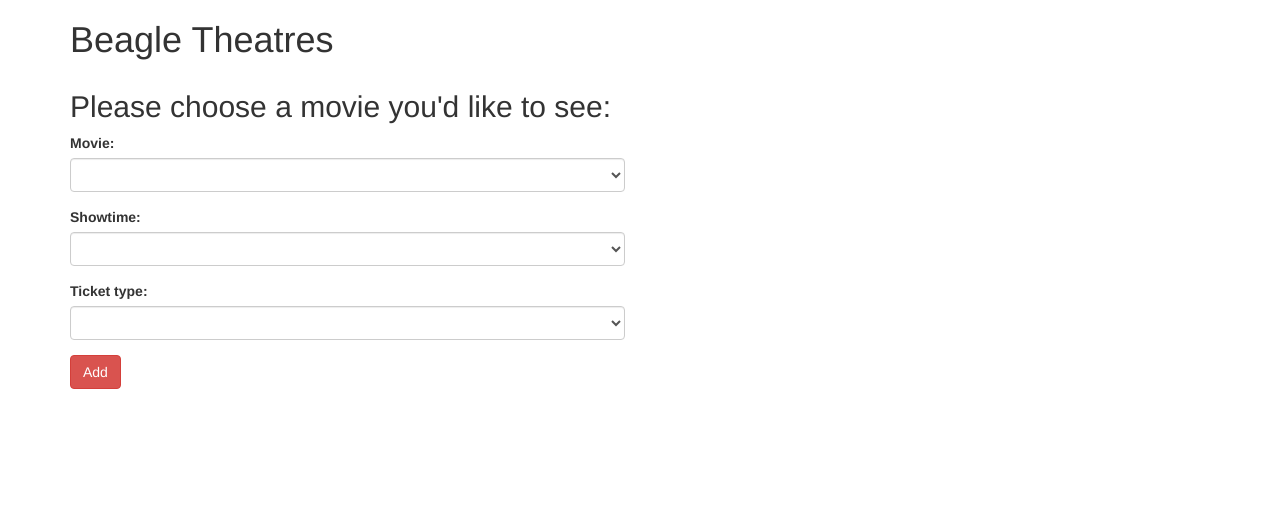
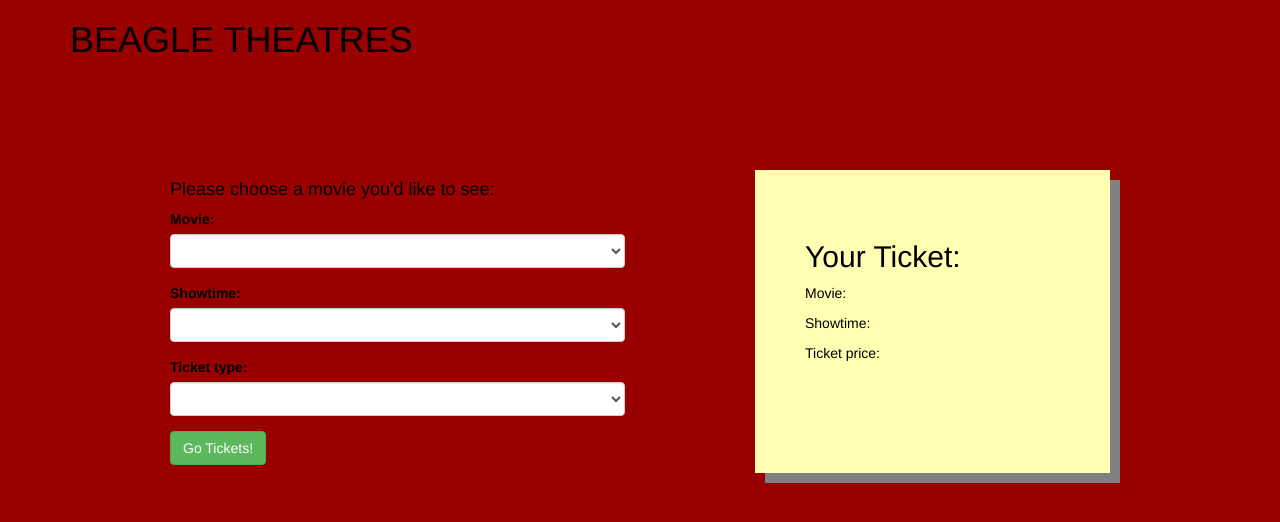
Before and after one commit to patternandshape/movie-tickets, a plain HTML site: page index.html in a window 1280 px wide. Drawn offline with Linux system fonts and the light colour scheme.

Commit message:
add css style and attempt at working javascript

```diff
--- a/css/styles.css
+++ b/css/styles.css
@@ -0,0 +1,16 @@
+#show-ticket {
+  margin-left: 100px;
+  background-color: #ffffb3;
+  box-shadow: 10px 10px gray;
+  padding: 50px;
+  padding-bottom: 100px;
+}
+
+body {
+  background-color: #990000;
+  color: #000;
+}
+
+.row {
+  padding: 100px;
+}
--- a/index.html
+++ b/index.html
@@ -10,11 +10,13 @@
   </head>
   <body>
     <div class="container">
-      <h1>Beagle Theatres</h1>
+      <h1>BEAGLE THEATRES</h1>
       <div class="row">
+
         <div class="col-md-6">
-          <h2>Please choose a movie you'd like to see:</h2>
+          <h4>Please choose a movie you'd like to see:</h4>
           <form id = "movieSelect">
+
             <div class="form-group">
               <label for="movieTitle">Movie:</label>
               <select class="form-control movie-title">
@@ -26,6 +28,7 @@
                 <option value ="old">Rosemary's Baby</option>
               </select>
             </div>
+
             <div class="form-group">
               <label for="showTime">Showtime:</label>
               <select class="form-control show-time">
@@ -38,6 +41,7 @@
                 <option value ="evening">9:30pm</option>
               </select>
             </div>
+
             <div class="form-group">
               <label for="age">Ticket type:</label>
               <select class="form-control age-price">
@@ -47,10 +51,20 @@
                 <option value ="senior">senior: 65 years and over</option>
               </select>
             </div>
-          <button type="submit" class="btn btn-danger">Add</button>
-        </form>
+
+          <button type="submit" class="btn btn-success">Go Tickets!</button>
+
+          </form>
+        </div>
+        <div class="col-md-6">
+          <div id="show-ticket">
+            <h2>Your Ticket: </h2>
+            <p>Movie: <span class="movie-name"></span></p>
+            <p>Showtime: <span class="movie-showtime"></span></p>
+            <p>Ticket price: <span class="ticket-price"></span></p>
+          </div>
         </div>
       </div>
-
+    </div>
   </body>
 </html>
```
Also changed, not shown: js/scripts.js (+33 -0 lines), spec/specs.js (+1 -0 lines).
